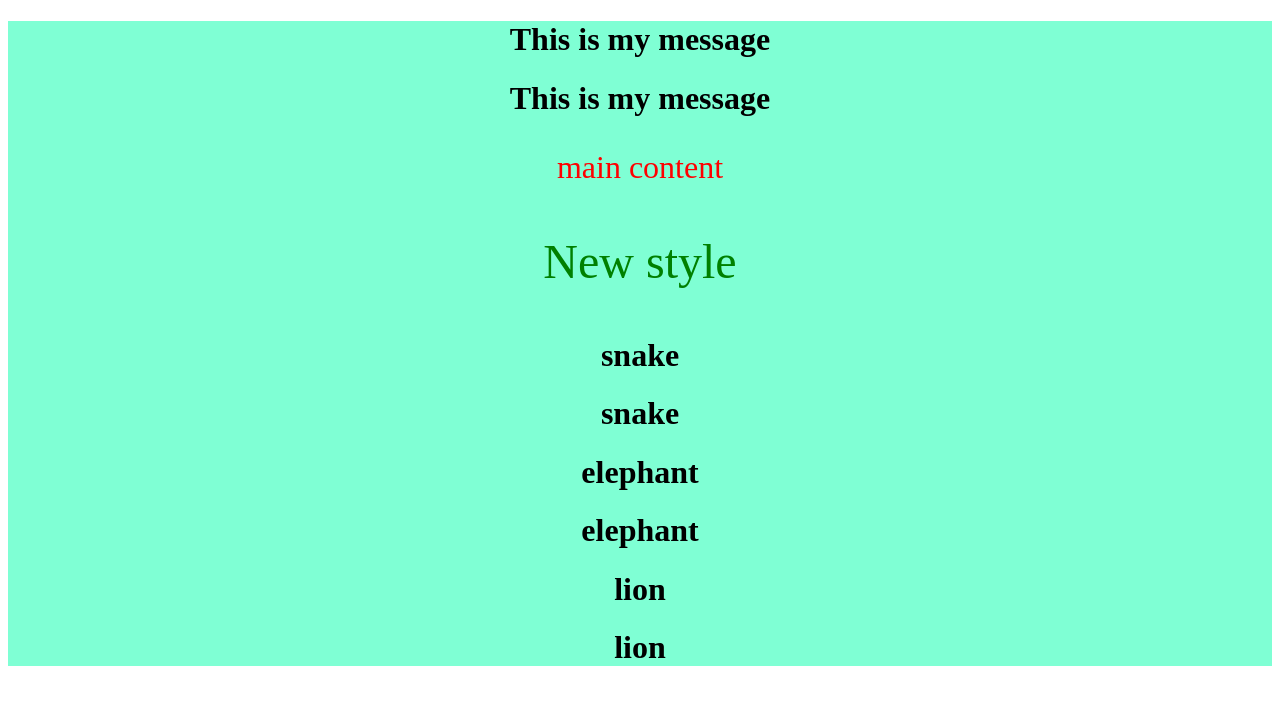
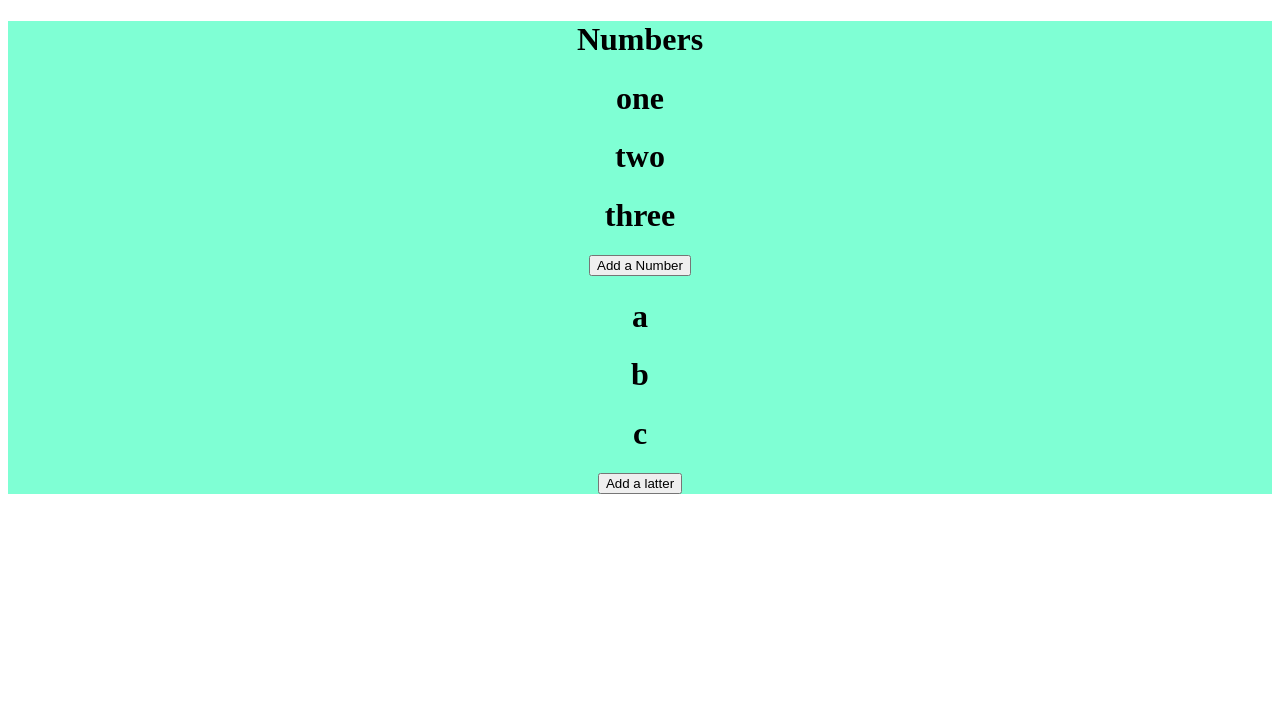
Before and after one commit to Zahoor58/React-Introduction, a React (Create React App) app: page / in a window 1280 px wide. Shown: the top 704 px of the page. Built offline with nearby package versions, Linux system fonts and the light colour scheme.

Commit message:
explored hooks and effects in reactjs

```diff
--- a/src/App.js
+++ b/src/App.js
@@ -1,9 +1,11 @@
-import React from "react";
+import React ,{useState}from "react";
 import "./App.css";
 // import { Header } from './components/header';
 import Header from "./components/header";
 import Footer from "./components/footer.js";
-import styled, { css } from 'styled-components'
+import Numbers from "./components/numbers";
+import styled, { css } from "styled-components";
+
 function createAlert() {
   alert("Hello, you clicked me");
 }
@@ -17,23 +19,18 @@ function ShowMessage(props) {
 }
 const pStyle = {
   fontSize: "2em",
-  color:'red',
+  color: "red",
 };
- const Paragraph=styled.p`
- font-size:3em;
- color:green;
- `;
+const Paragraph = styled.p`
+  font-size: 3em;
+  color: green;
+`;
+
 function App() {
+
   return (
     <div className="App">
-      <Header info="This is my message" />
-      <p style={pStyle}> main content </p>{" "}
-      <Paragraph>
-        New style
-      </Paragraph>
-      <Footer trademark="Page by Zahoor" myalert={createAlert} />{" "}
-      {/* ShowMessage toShow = { true }
-                   / >  */}{" "}
+      <Numbers></Numbers>
     </div>
   );
 }
--- /dev/null
+++ b/src/components/numbers.js
@@ -0,0 +1,29 @@
+import React ,{useState,useEffect} from 'react';
+
+const Numbers=()=>{
+    const [numbers,setNumbers]=useState(['one','two','three'])
+    const [letters,setLetters]=useState(['a','b','c'])
+    const addNumber=()=>{
+        setNumbers([...numbers,'four'])
+    }
+    const addLetter=()=>{
+        setLetters([...letters,'d'])
+    }
+    useEffect(()=>{
+        console.log('our use effect triggers only on numbers ');
+    },[numbers,letters]);
+    return(
+        <div>
+        <h1>Numbers</h1>
+        {numbers.map(num=>{
+          return <h1>{num}</h1>
+        })}
+        <button onClick={addNumber}>Add a Number</button>
+        {letters.map(letter=>{
+          return <h1>{letter}</h1>
+        })}
+        <button onClick={addLetter}>Add a latter</button>
+        </div>
+    )
+}
+ export default Numbers;
```
